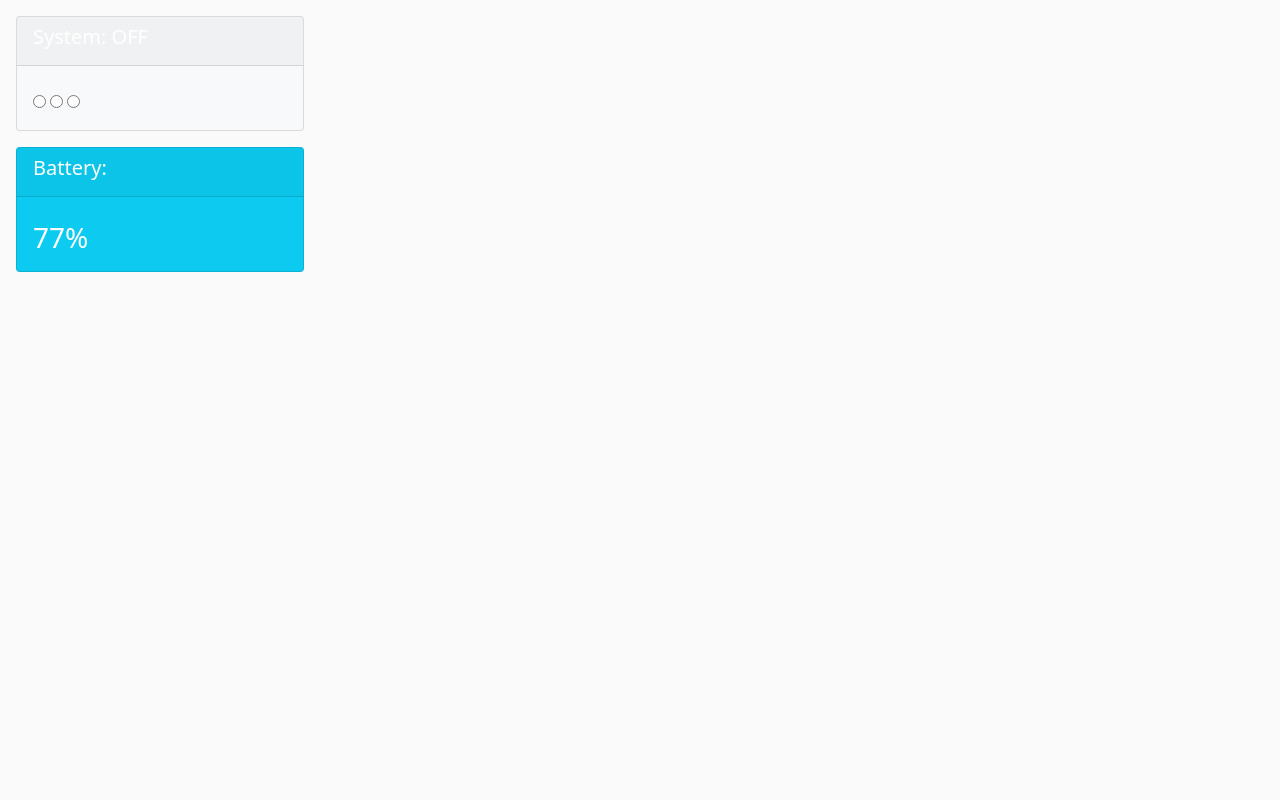
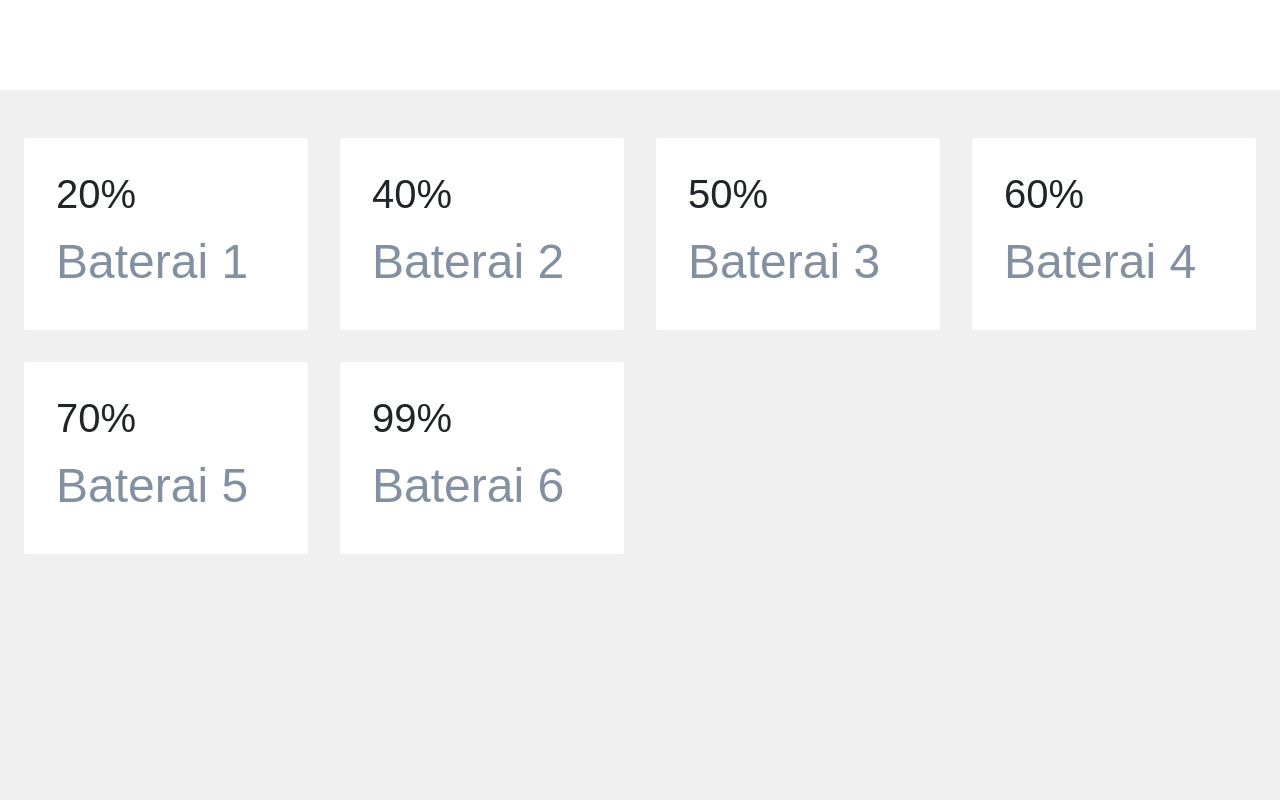
Before and after one commit to negatively/battery-monitoring, a Flask app: page / in a window 1280 px wide. Run offline with Flask 2, Linux system fonts and the light colour scheme; data comes from the database, SQL or seed files in the repository; both versions use the stored data as it was after the commit.

Commit message:
Setting Database

```diff
--- a/main.py
+++ b/main.py
@@ -1,15 +1,26 @@
 from flask import Flask, render_template, url_for
+from flask_sqlalchemy import SQLAlchemy
 
 app = Flask(__name__)
+app.config['SQLALCHEMY_DATABASE_URI'] = 'sqlite:///site.db'
+db = SQLAlchemy(app)
 
-batteries = {
-        'stat' : 77
-    }
+class Battery(db.Model):
+    id = db.Column(db.Integer, primary_key=True)
+    batt_1 = db.Column(db.Integer, nullable=False)
+    batt_2 = db.Column(db.Integer, nullable=False)
+    batt_3 = db.Column(db.Integer, nullable=False)
+    batt_4 = db.Column(db.Integer, nullable=False)
+    batt_5 = db.Column(db.Integer, nullable=False)
+    batt_6 = db.Column(db.Integer, nullable=False)
+
+    def __repr__(self):
+        return f"Battery('{self.batt_1}','{self.batt_2}','{self.batt_3}', '{self.batt_4}','{self.batt_5}','{self.batt_6}')"
 
 
 @app.route("/")
 def hello_world():
-    return render_template("home.html", batteries = batteries)
+    return render_template("home.html", Battery = Battery.query.first())
 
 if __name__ == '__main__':
     app.run(debug=True)
--- a/static/main.css
+++ b/static/main.css
@@ -1,4 +1,45 @@
-body {
-  background: #fafafa;
-  color: #ffffff;
+:root {
+  --main-color: #DD2F6E;
+  --color-dark: #1D2231;
+  --text-grey: #8390A2;
 }
+
+* {
+  padding: 0;
+  margin: 0;
+  box-sizing: border-box;
+  list-style-type: none;
+  text-decoration: none;
+  font-family: 'Poppins', sans-serif;
+}
+
+main {
+  margin-top:90px;
+  padding: 2rem 1.5rem;
+  background: #f0f0f0;
+  min-height: calc(100vh - 90px);
+
+}
+
+.cards {
+  display: grid;
+  grid-template-columns: repeat(4, 1fr);
+  grid-gap: 2rem;
+  margin-top: 1rem;
+}
+
+.card-single {
+  display: flex;
+  justify-content: space-between;
+  background: #fff ;
+  padding: 2rem;
+  border-radius: 2px;
+}
+
+.card-single h1 + span {
+  color: var(--text-grey);
+}
+
+.card-single span{
+  font-size: 3rem;
+}
--- a/templates/home.html
+++ b/templates/home.html
@@ -10,41 +10,63 @@
     <title>Battery Monitoring</title>
 </head>
 <body>
-    <div class="card-body">
-      <div class="card bg-light mb-3" style="max-width: 18rem;">
-        <div class="card-header">
-          {% if systemOn %}
-              <h5>System: ON</h5>
-          {% else %}
-               <h5>System: OFF</h5>
-          {% endif %}
+    <main>
+      <div class="cards">
+        <div class="card-single">
+          <div>
+            <h1>{{ Battery.batt_1}}%</h1>
+            <span>Baterai 1</span>
+          </div>
+          <div>
+            <span class="las la-users"></span>
+          </div>
         </div>
-        <div class="card-body">
-          <h5 class="card-title"></h5>
-              <div class="traffic-light">
-
-                  {% if systemOn %}
-                    <input type="radio" name="rag1" class="color1" value="1">
-                    <input type="radio" name="rag1" class="color2" value="2">
-                    <input type="radio" name="rag1" class="color3checked" value="3">
-                  {% else %}
-                    <input type="radio" name="rag1" class="color1checked" value="1">
-                    <input type="radio" name="rag1" class="color2" value="2">
-                    <input type="radio" name="rag1" class="color3" value="3">
-                  {% endif %}
-
-              </div>
+        <div class="card-single">
+          <div>
+            <h1>{{ Battery.batt_2 }}%</h1>
+            <span>Baterai 2</span>
+          </div>
+          <div>
+            <span class="las la-users"></span>
+          </div>
+        </div>
+        <div class="card-single">
+          <div>
+            <h1>{{ Battery.batt_3 }}%</h1>
+            <span>Baterai 3</span>
+          </div>
+          <div>
+            <span class="las la-users"></span>
+          </div>
+        </div>
+        <div class="card-single">
+          <div>
+            <h1>{{ Battery.batt_4 }}%</h1>
+            <span>Baterai 4</span>
+          </div>
+          <div>
+            <span class="las la-users"></span>
+          </div>
+        </div>
+        <div class="card-single">
+          <div>
+            <h1>{{ Battery.batt_5 }}%</h1>
+            <span>Baterai 5</span>
+          </div>
+          <div>
+            <span class="las la-users"></span>
+          </div>
+        </div>
+        <div class="card-single">
+          <div>
+            <h1>{{ Battery.batt_6 }}%</h1>
+            <span>Baterai 6</span>
+          </div>
+          <div>
+            <span class="las la-users"></span>
+          </div>
         </div>
       </div>
-
-      <div class="card text-white bg-info mb-3" style="max-width: 18rem;">
-          <div class="card-header"><h5>Battery:</h5></div>
-          <div class="card-body">
-          <h5 class="card-title"></h5>
-          <h3 class="card-text">{{ batteries.stat }}%</h3>
-        </div>
-      </div>
-    </div>
-
+    </main>
 </body>
 </html>
```
Also changed, not shown: site.db (added).
